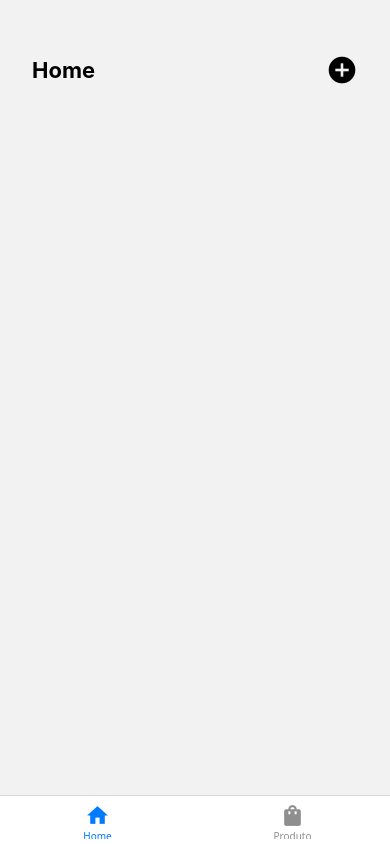
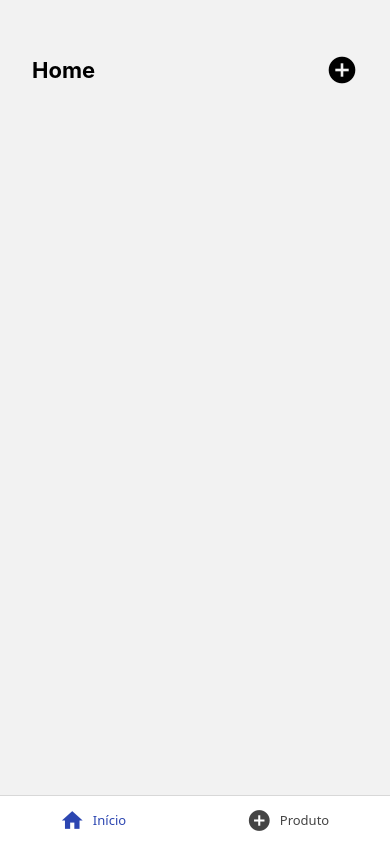
Before and after one commit to erikaperciliano/navigate, a React Native app: screen /home in a window 390 px wide. Built offline with nearby package versions, Linux system fonts and the light colour scheme.

Commit message:
feat: customizing Bottom Navigator

```diff
--- a/src/routes/BottomRoutes.tsx
+++ b/src/routes/BottomRoutes.tsx
@@ -15,7 +15,15 @@ const Tab = createBottomTabNavigator<BottomRoutesList>()
 
 export function BottomRoutes() {
     return (
-        <Tab.Navigator initialRouteName="home" screenOptions={{ headerShown: false }}>
+        <Tab.Navigator
+            initialRouteName="home"
+            screenOptions={{
+                headerShown: false,
+                tabBarActiveTintColor: '#2C46B1',
+                tabBarInactiveTintColor: '#444444',
+                tabBarLabelPosition: 'beside-icon',
+            }}
+        >
             <Tab.Screen
                 name="home"
                 component={Home}
@@ -23,7 +31,7 @@ export function BottomRoutes() {
                     tabBarIcon: ({ color, size }) => (
                         <MaterialIcons name="home" color={color} size={size}/>
                     ),
-                    tabBarLabel: 'Home'
+                    tabBarLabel: 'Início'
                 }}
             />
             <Tab.Screen
@@ -31,7 +39,7 @@ export function BottomRoutes() {
                 component={Product}
                 options={{
                     tabBarIcon: ({ color, size }) => (
-                        <MaterialIcons name="shopping-bag" color={color} size={size}/>
+                        <MaterialIcons name="add-circle" color={color} size={size}/>
                     ),
                     tabBarLabel: 'Produto'
                 }}
```
